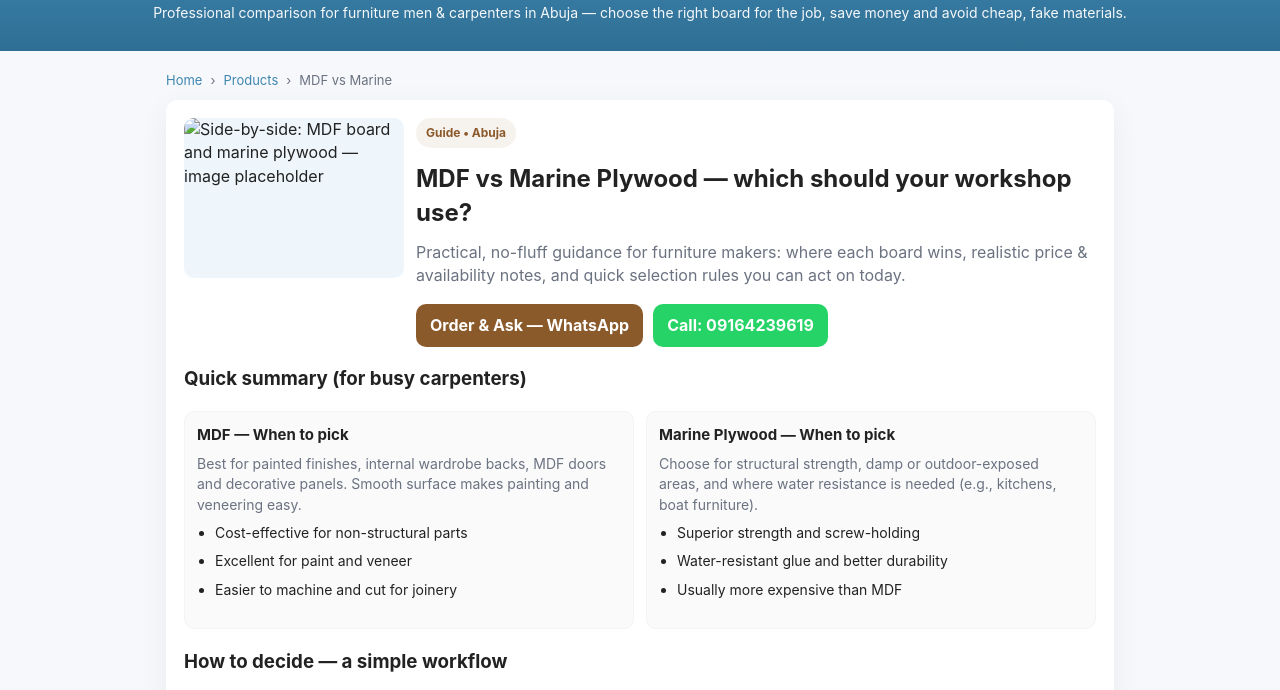
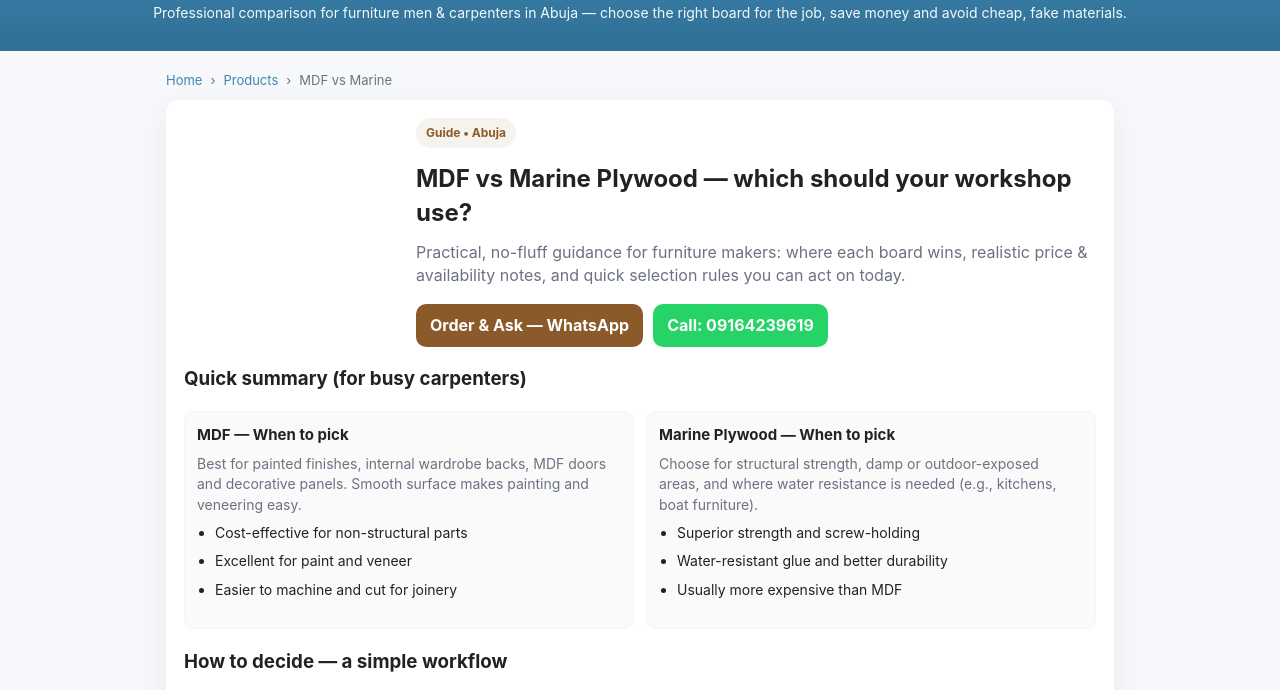
Before and after one commit to vikhomes2-del/Vikhomes-website, a plain HTML site: page mdf-vs-marine.html in a window 1280 px wide. Shown: the part 66-756 px from the top of the page. Drawn offline with Linux system fonts and the light colour scheme.

Commit message:
Remove placeholder image from article
Removed placeholder image for MDF and marine plywood.

```diff
--- a/mdf-vs-marine.html
+++ b/mdf-vs-marine.html
@@ -135,7 +135,6 @@
     <article class="card" role="article" aria-labelledby="articleTitle">
       <div class="hero">
         <div class="visual" aria-hidden="true">
-          <img src="placeholder_mdf_marine.png" alt="Side-by-side: MDF board and marine plywood — image placeholder" />
         </div>
 
         <div class="meta">
```
